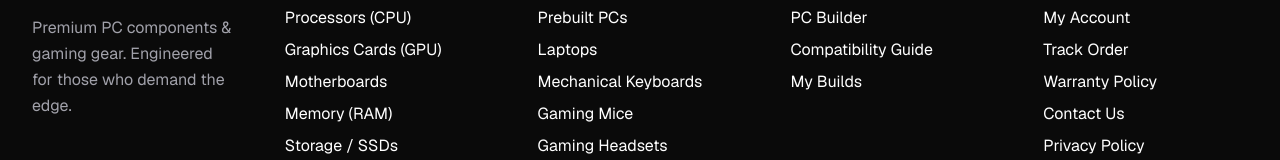
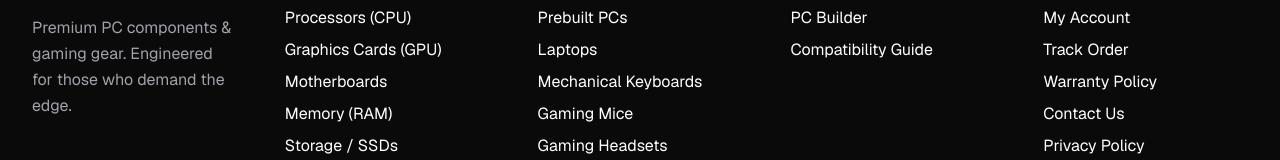
Before and after one commit to imthetwo/finalweb, a Next.js app in the folder client/: page /checkout in a window 1280 px wide. Shown: the part 1197-1357 px from the top of the page. Built offline with nearby package versions, Linux system fonts and the light colour scheme; no server answers.

Commit message:
remove: My Builds nav link, points to a tab that doesn't exist
?tab=builds was never in AccountPage's VALID_TABS, so the link
silently fell back to Profile — removed from both the header user
menu and the footer PC Builder column.

```diff
--- a/client/src/components/Footer/index.tsx
+++ b/client/src/components/Footer/index.tsx
@@ -22,7 +22,6 @@ const LINKS = {
   "PC Builder": [
     { label: "PC Builder", href: "/custom-lab" },
     { label: "Compatibility Guide", href: "/custom-lab" },
-    { label: "My Builds", href: "/account" },
   ],
   Support: [
     { label: "My Account", href: "/account" },
--- a/client/src/components/Header/UserMenu.tsx
+++ b/client/src/components/Header/UserMenu.tsx
@@ -1,7 +1,7 @@
 "use client";
 
 import Link from "next/link";
-import { User, Package, Wrench, LogOut, ChevronDown, Shield } from "lucide-react";
+import { User, Package, LogOut, ChevronDown, Shield } from "lucide-react";
 
 import { LoginOverlay } from "@/features/auth";
 import { RegisterOverlay } from "@/features/auth";
@@ -10,7 +10,6 @@ import { useUserMenu } from "./hooks/useUserMenu";
 const USER_LINKS = [
   { label: "My Account", href: "/account", icon: User },
   { label: "My Orders", href: "/account?tab=orders", icon: Package },
-  { label: "My Builds", href: "/account?tab=builds", icon: Wrench },
 ];
 
 export function UserMenu() {
```
